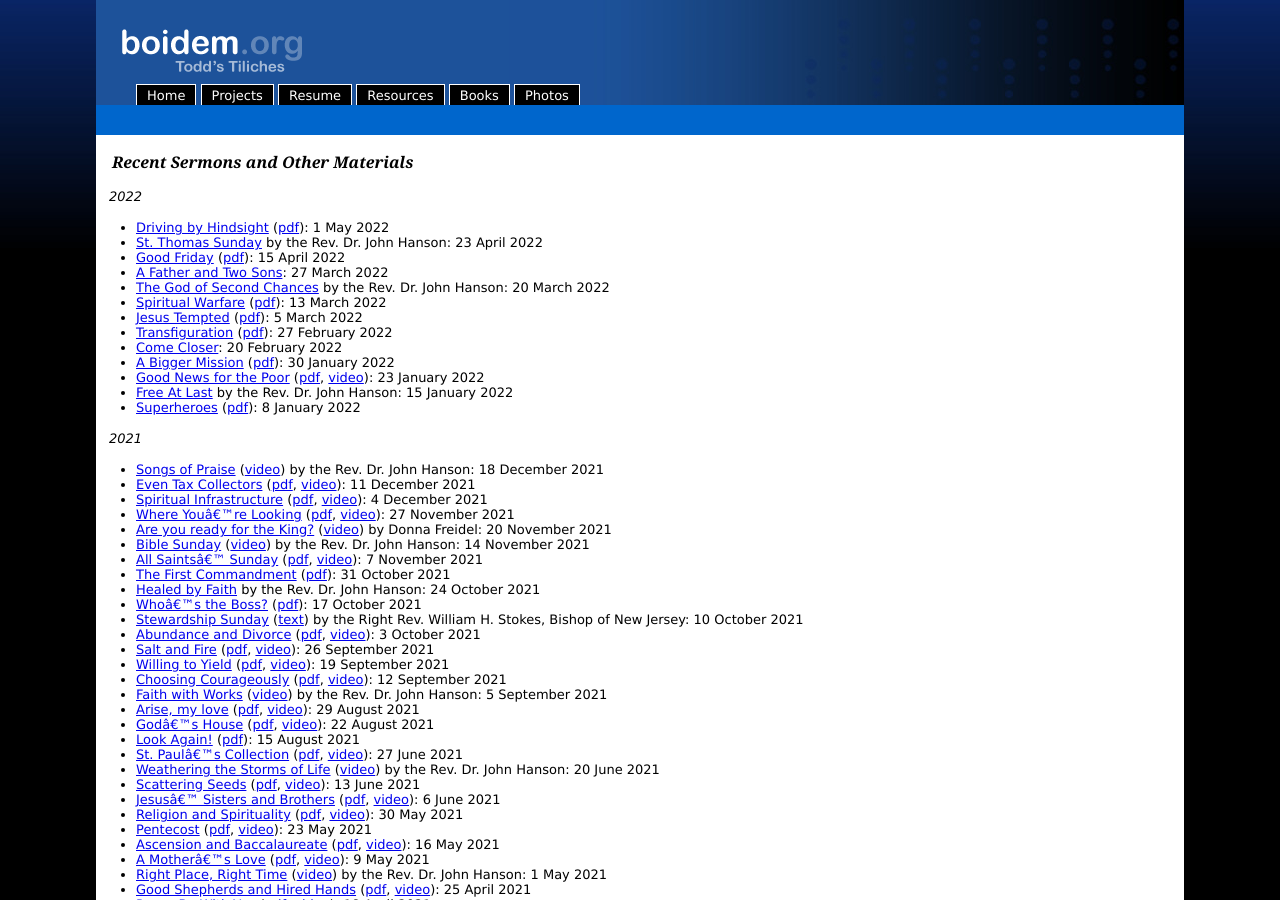
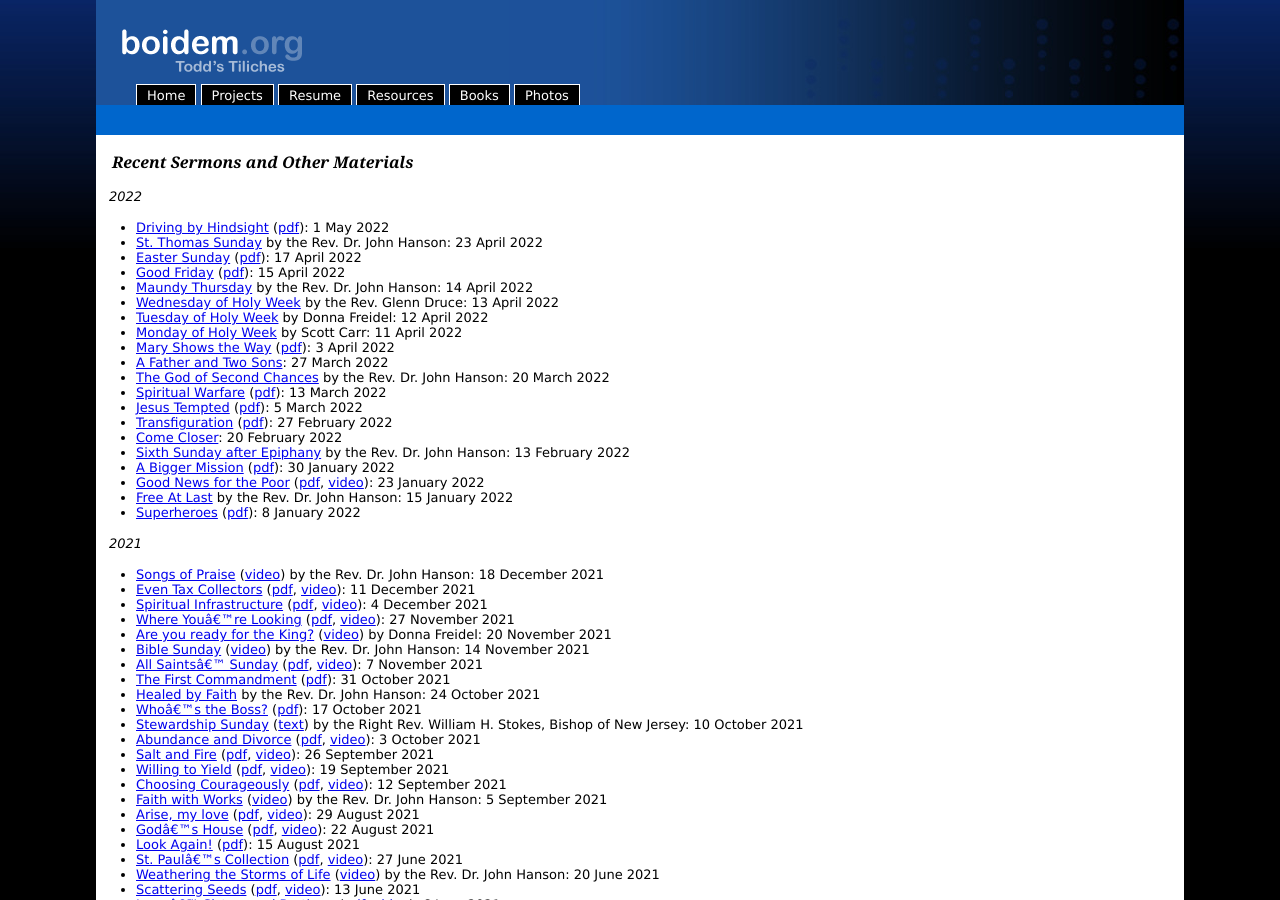
Before and after one commit to toddfoster/toddfoster.github.com, a Jekyll site: the page built from projects.md, in a window 1280 px wide and 900 px high. Built offline with Jekyll 4.4.1, drawn with Linux system fonts in a browser that asks for light colours.

Commit message:
missing sermons

```diff
--- a/projects.md
+++ b/projects.md
@@ -9,13 +9,20 @@ Recent Sermons and Other Materials
 *2022*
 * [Driving by Hindsight](http://cdn.boidem.org/2022/sermons/StT20220501.mp3) ([pdf](http://cdn.boidem.org/2022/sermons/Easter3-20220501.pdf)): 1 May 2022
 * [St. Thomas Sunday](http://cdn.boidem.org/2022/sermons/StT20220423-JH.mp3) by the Rev. Dr. John Hanson: 23 April 2022
+* [Easter Sunday](http://cdn.boidem.org/2022/sermons/StT20220417.mp3) ([pdf](http://cdn.boidem.org/2022/sermons/Easter1-20220417-john.pdf)): 17 April 2022
 * [Good Friday](http://cdn.boidem.org/2022/sermons/StT20220415.mp3) ([pdf](http://cdn.boidem.org/2022/sermons/GoodFriday-20220415.pdf)): 15 April 2022
+* [Maundy Thursday](http://cdn.boidem.org/2022/sermons/StT20220414-JH.mp3) by the Rev. Dr. John Hanson: 14 April 2022
+* [Wednesday of Holy Week](http://cdn.boidem.org/2022/sermons/StT20220413-GD.mp3) by the Rev. Glenn Druce: 13 April 2022
+* [Tuesday of Holy Week](http://cdn.boidem.org/2022/sermons/StT20220412-DF.mp3) by Donna Freidel: 12 April 2022
+* [Monday of Holy Week](http://cdn.boidem.org/2022/sermons/StT20220411-SC.mp3) by Scott Carr: 11 April 2022
+* [Mary Shows the Way](http://cdn.boidem.org/2022/sermons/StT20220403.mp3) ([pdf](http://cdn.boidem.org/2022/sermons/Lent5-20220403.pdf)): 3 April 2022
 * [A Father and Two Sons](http://cdn.boidem.org/2022/sermons/StT20220327.mp3): 27 March 2022
 * [The God of Second Chances](http://cdn.boidem.org/2022/sermons/StT20220320-JH.mp3) by the Rev. Dr. John Hanson: 20 March 2022
 * [Spiritual Warfare](http://cdn.boidem.org/2022/sermons/StT20220313.mp3) ([pdf](http://cdn.boidem.org/2022/sermons/Lent2-20220313.pdf)): 13 March 2022
 * [Jesus Tempted](http://cdn.boidem.org/2022/sermons/StT20220305.mp3) ([pdf](http://cdn.boidem.org/2022/sermons/Lent1-20220306.pdf)): 5 March 2022
 * [Transfiguration](http://cdn.boidem.org/2022/sermons/StT20220227.mp3) ([pdf](http://cdn.boidem.org/2022/sermons/EpiphanyLast-20220227.pdf)): 27 February 2022
 * [Come Closer](http://cdn.boidem.org/2022/sermons/StT20220220.mp3): 20 February 2022
+* [Sixth Sunday after Epiphany](http://cdn.boidem.org/2022/sermons/StT20220213-JH.mp3) by the Rev. Dr. John Hanson: 13 February  2022
 * [A Bigger Mission](http://cdn.boidem.org/2022/sermons/StT20220130.mp3) ([pdf](http://cdn.boidem.org/2022/sermons/Epiphany4-20220130.pdf)): 30 January 2022
 * [Good News for the Poor](http://cdn.boidem.org/2022/sermons/StT20220123.mp3) ([pdf](http://cdn.boidem.org/2022/sermons/Epiphany3-20220123.pdf), [video](https://vimeo.com/669196912#t=940)): 23 January 2022
 * [Free At Last](http://cdn.boidem.org/2022/sermons/StT20220115-JH.mp3) by the Rev. Dr. John Hanson: 15 January 2022
```
